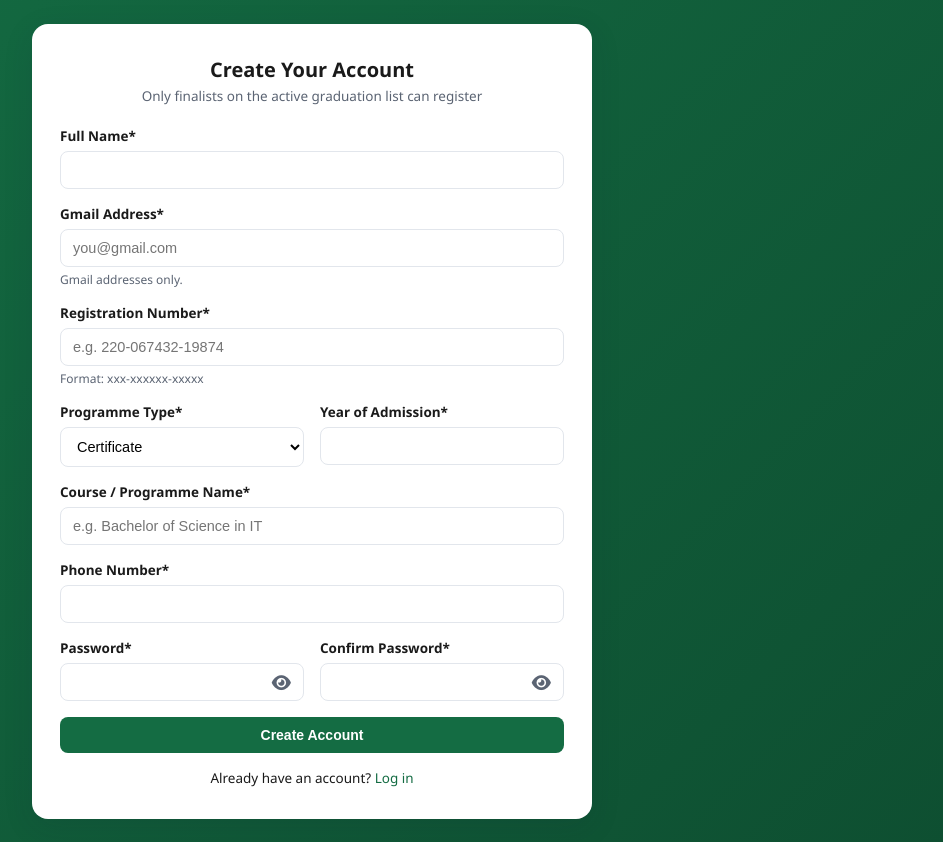
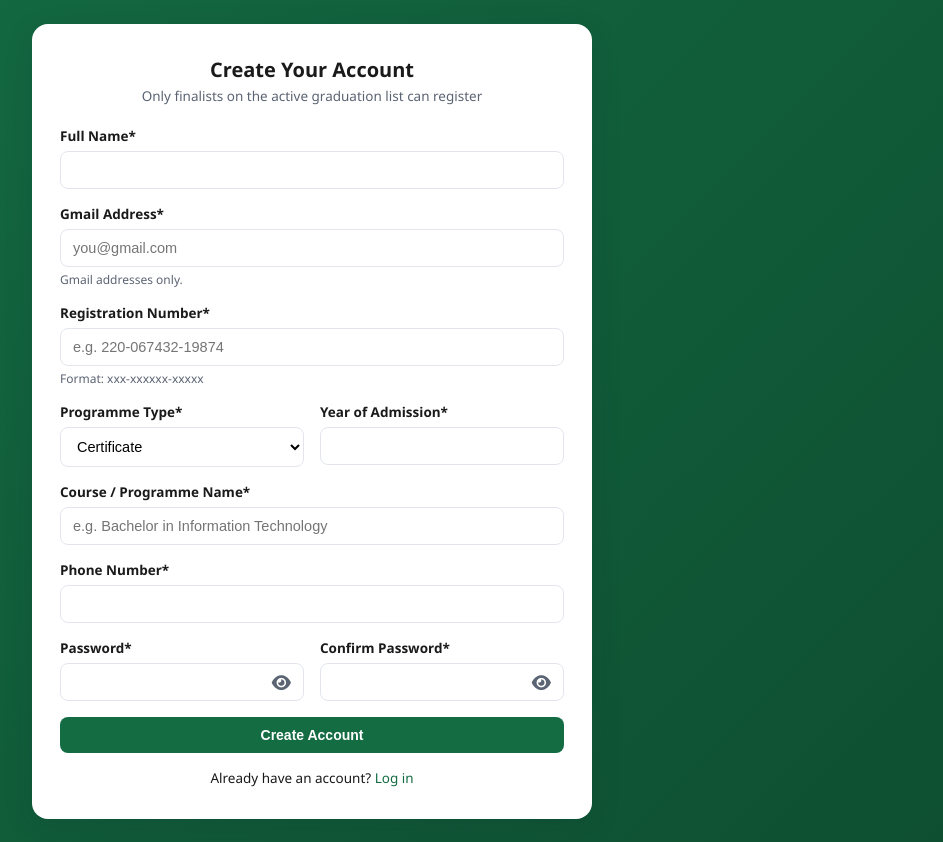
Before and after one commit to Ibrahim-19/iuiu-clearance-system, a Flask app: page /auth/register in a window 1280 px wide. Shown: the top 842 px of the page, without its empty margins (328-1271 px from the left). Run offline with Flask 3, Linux system fonts and the light colour scheme; some libraries are stand-ins or nearby versions.

Commit message:
changing a placeholder for for course

```diff
--- a/app/templates/auth/register.html
+++ b/app/templates/auth/register.html
@@ -52,7 +52,7 @@
         </div>
         <div class="form-group">
           {{ form.course_name.label }}
-          {{ form.course_name(class="form-control", placeholder="e.g. Bachelor of Science in IT") }}
+          {{ form.course_name(class="form-control", placeholder="e.g. Bachelor in Information Technology") }}
           {% for e in form.course_name.errors %}<div class="form-error">{{ e }}</div>{% endfor %}
         </div>
         <div class="form-group">
```
